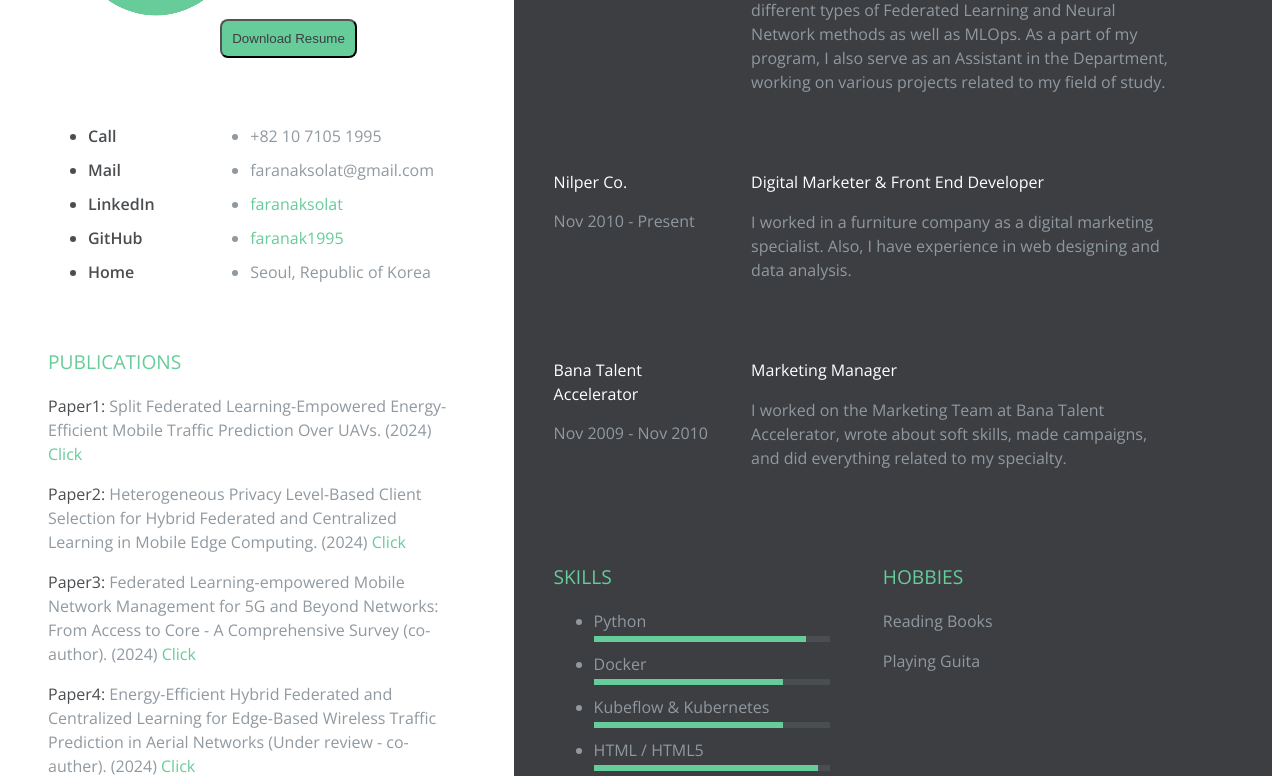
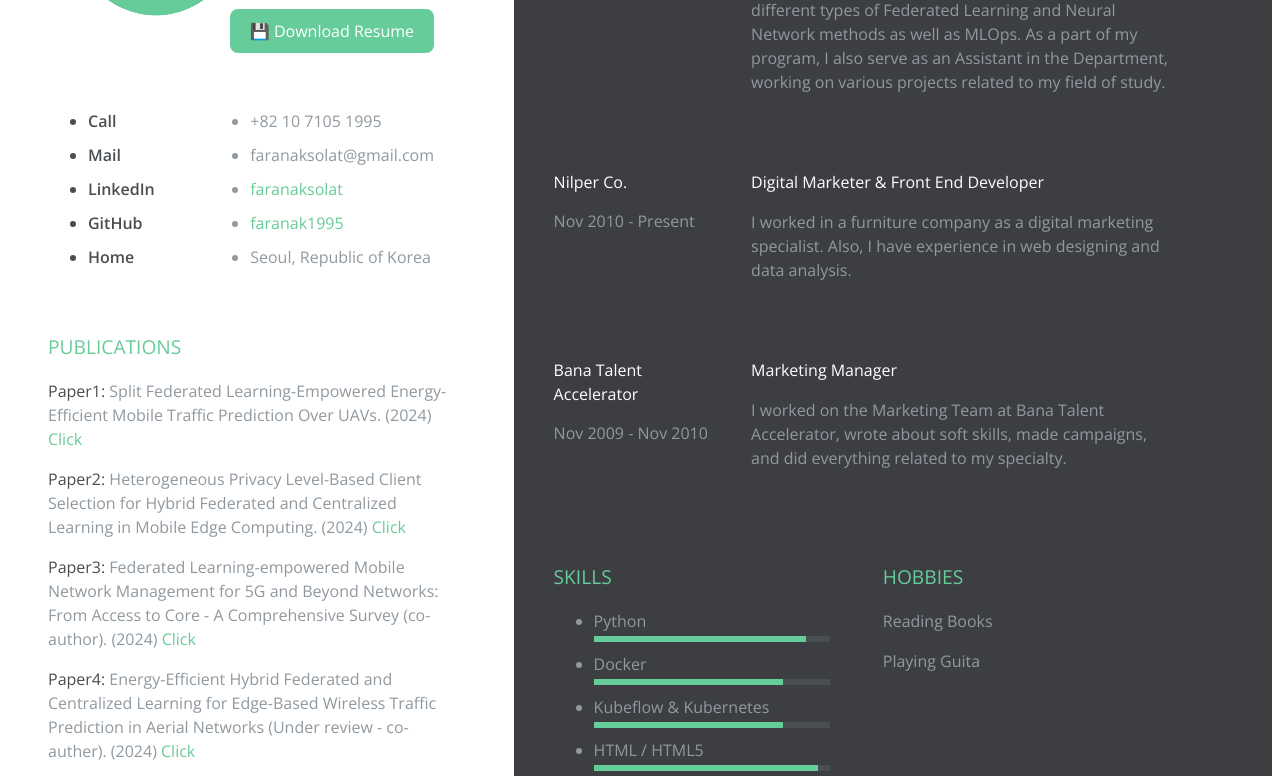
Before and after one commit to faranak1995/sofar, a plain HTML site: page index.html in a window 1280 px wide. Shown: the part 205-981 px from the top of the page. Drawn offline with nearby package versions, Linux system fonts and the light colour scheme.

Commit message:
Update index.html

```diff
--- a/index.html
+++ b/index.html
@@ -48,7 +48,9 @@
       <div class="name-wrapper">
         <h1>Faranak </br> Solat</h1><!-- YOUR NAME AND LAST NAME  -->
       </div>
-      <button style="background-color: #66cc99; padding: 10px; border-radius: 8px; margin: 10px; float: left;"><a href="https://drive.google.com/file/d/1d7C43W-koD7O_1_FMAZaaHSDQxMf_hgv/view?usp=sharing" target="_blank" style="color: #3d3e42;">Download Resume</a></button>
+      <a href="https://drive.google.com/file/d/1d7C43W-koD7O_1_FMAZaaHSDQxMf_hgv/view?usp=sharing" target="_blank" rel="noopener noreferrer" class="download-btn" onclick="trackResumeDownload()">
+  &#128190; Download Resume
+</a>
       <div class="clearfix"></div>
       <div class="contact-info clearfix">
       	<ul class="list-titles">
@@ -158,5 +160,11 @@
         <p>&copy;2024 Faranak Solat</p>
     </footer>
     <script src="style/script.js"></script>
+    <script>
+  function trackResumeDownload() {
+    // Replace with your Google Analytics tracking code or other analytics tool
+    console.log('Resume download button clicked');
+  }
+</script>
 </body>
 </html>
```
